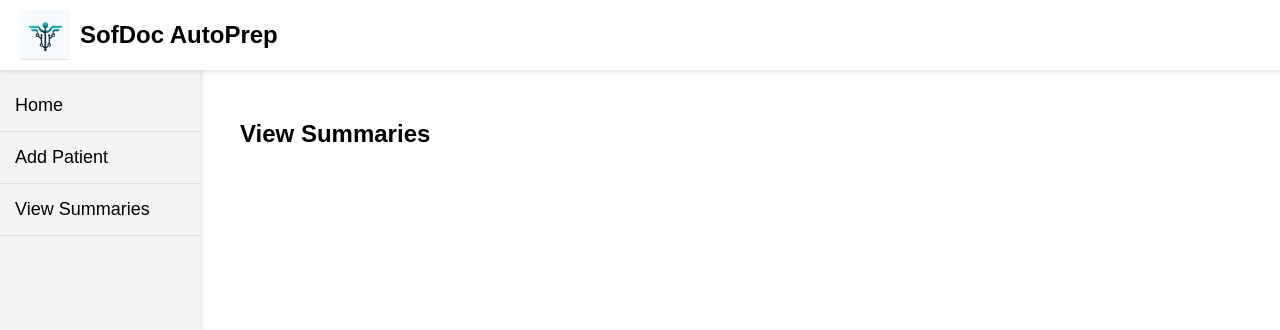
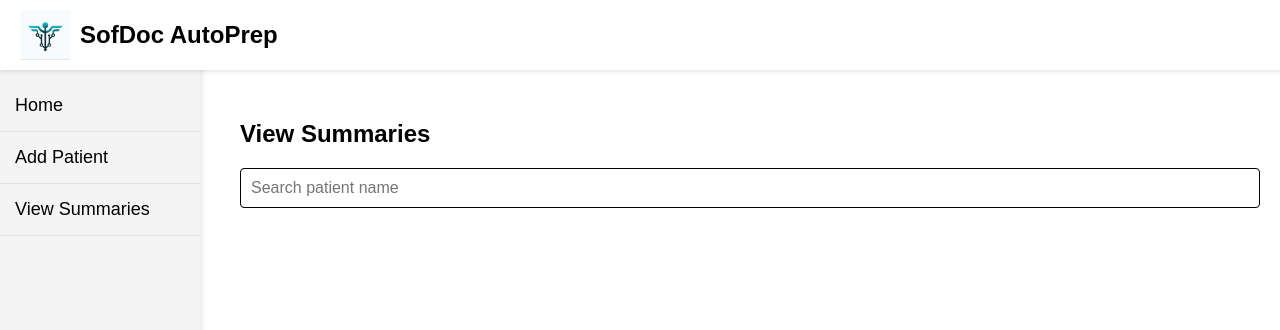
Before and after one commit to Neehar12/sofdoc-summarizer, a Flask app: page /view-summaries in a window 1280 px wide. Shown: the top 330 px of the page. Run offline with Flask 3, Linux system fonts and the light colour scheme; data that the repository does not hold is empty.

Commit message:
Changes for Standalone App

```diff
--- a/app.py
+++ b/app.py
@@ -77,7 +77,7 @@ def add_patient():
             _, final_summary = parse_patient_history(patient_history)
             save_summary_to_s3(patient_full_name, final_summary)
 
-        return redirect(url_for('view_summaries'))
+        return redirect(url_for('add_patient', success=True))
     return render_template('add_patient.html')
 
 @app.route('/view-summaries', methods=['GET', 'POST'])
--- a/static/style.css
+++ b/static/style.css
@@ -164,3 +164,20 @@ button:hover {
     margin: 0;
     color: #333333; /* Set the text color to a dark gray */
 }
+
+.success-message {
+    display: none;
+    color: green;
+    font-weight: bold;
+    margin-top: 20px;
+}
+
+.search-bar {
+    padding: 10px;
+    font-size: 16px;
+    border: 1px solid #000000; /* Set the border color to black */
+    border-radius: 4px;
+    width: 100%;
+    box-sizing: border-box;
+    margin-bottom: 20px;
+}
--- a/templates/view_summaries.html
+++ b/templates/view_summaries.html
@@ -6,8 +6,31 @@
     <title>View Summaries - SofDoc AutoPrep</title>
     <link rel="stylesheet" href="{{ url_for('static', filename='style.css') }}">
     <script>
+        function startProcessing() {
+            document.body.style.cursor = 'wait';
+        }
+
+        function stopProcessing() {
+            document.body.style.cursor = 'default';
+        }
+
+        function filterSummaries() {
+            const searchInput = document.getElementById('search-input').value.toLowerCase();
+            const summaries = document.querySelectorAll('.summary-row');
+
+            summaries.forEach(summary => {
+                const patientName = summary.querySelector('.patient-name').textContent.toLowerCase();
+                if (patientName.includes(searchInput)) {
+                    summary.style.display = '';
+                } else {
+                    summary.style.display = 'none';
+                }
+            });
+        }
+
         document.addEventListener('DOMContentLoaded', (event) => {
             function fetchLatestSummaries() {
+                startProcessing();
                 fetch('/get-latest-summaries')
                     .then(response => response.json())
                     .then(data => {
@@ -16,25 +39,32 @@
                         data.forEach(summary => {
                             const li = document.createElement('li');
                             const date = new Date(summary.LastModified);
+                            li.classList.add('summary-row');
                             li.innerHTML = `
                                 <div class="row">
-                                    <div class="col">${summary.Key.split('.')[0]}</div>
+                                    <div class="col patient-name">${summary.Key.split('.')[0]}</div>
                                     <div class="col">${date.toLocaleString()}</div>
                                     <div class="col">
                                         <form method="POST" action="/view-summaries" style="display:inline;">
                                             <input type="hidden" name="file_name" value="${summary.Key}">
-                                            <button type="submit" class="view-button">View Summary</button>
+                                            <button type="submit" class="view-button" onclick="startProcessing()">View Summary</button>
                                         </form>
                                     </div>
                                 </div>
                             `;
                             summariesList.appendChild(li);
                         });
+                        stopProcessing();
+                    })
+                    .catch(() => {
+                        stopProcessing();
                     });
             }
 
             fetchLatestSummaries();
             setInterval(fetchLatestSummaries, 60000); // Update every 1 minute
+
+            document.getElementById('search-input').addEventListener('input', filterSummaries);
         });
     </script>
 </head>
@@ -54,16 +84,17 @@
     </div>
     <div class="content">
         <h2>View Summaries</h2>
+        <input type="text" id="search-input" placeholder="Search patient name" class="search-bar">
         <ul id="summaries-list" class="summaries-list">
             {% for summary in summaries %}
-                <li>
+                <li class="summary-row">
                     <div class="row">
-                        <div class="col">{{ summary.Key.split('/')[-1].split('.')[0] }}</div>
+                        <div class="col patient-name">{{ summary.Key.split('/')[-1].split('.')[0] }}</div>
                         <div class="col">{{ summary.LastModified }}</div>
                         <div class="col">
                             <form method="POST" action="/view-summaries" style="display:inline;">
                                 <input type="hidden" name="file_name" value="{{ summary.Key.split('/')[-1] }}">
-                                <button type="submit" class="view-button">View Summary</button>
+                                <button type="submit" class="view-button" onclick="startProcessing()">View Summary</button>
                             </form>
                         </div>
                     </div>
```
Also changed, not shown: templates/add_patient.html (+30 -1 lines), 1 other file.
